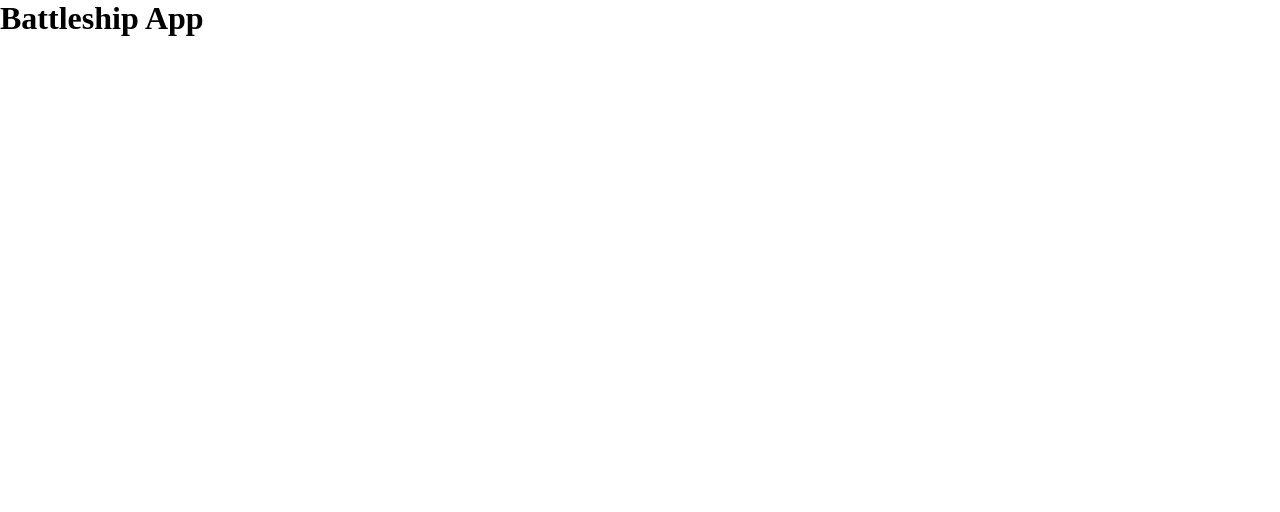
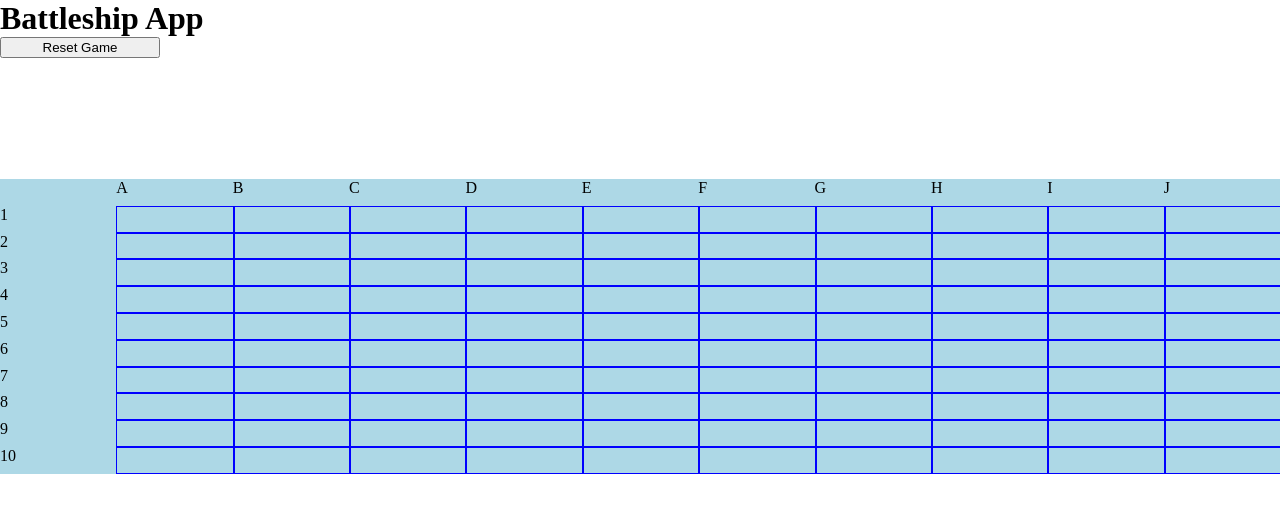
Before and after one commit to JStrang21/Battleship, a website: page index.html in a window 1280 px wide. Drawn offline with Linux system fonts and the light colour scheme.

Commit message:
top and bottom of board

```diff
--- a/index.html
+++ b/index.html
@@ -9,9 +9,27 @@
 </head>
 <body>
     <!--three elements are positioned in a grid-->
-    <h1>Battleship App</h1>
+    <div class="infoBar">
+        <h1>Battleship App</h1>
+        <button class="resetButton">Reset Game</button>
+        <!--<label for="hitInput" placeholder="A1">Choose hit</label>
+        <input type="text" id="hitInput">-->
+    </div>
 
     <div class="playerOneBoard">
+        <div></div>
+        <div class="boardTop">A</div>
+        <div class="boardTop">B</div>
+        <div class="boardTop">C</div>
+        <div class="boardTop">D</div>
+        <div class="boardTop">E</div>
+        <div class="boardTop">F</div>
+        <div class="boardTop">G</div>
+        <div class="boardTop">H</div>
+        <div class="boardTop">I</div>
+        <div class="boardTop">J</div>
+
+        <div classs="boardSide">1</div>
         <div class="p1square" value="00"></div>
         <div class="p1square" value="01"></div>
         <div class="p1square" value="02"></div>
@@ -23,6 +41,7 @@
         <div class="p1square" value="08"></div>
         <div class="p1square" value="09"></div>
 
+        <div classs="boardSide">2</div>
         <div class="p1square" value="10"></div>
         <div class="p1square" value="11"></div>
         <div class="p1square" value="12"></div>
@@ -34,6 +53,7 @@
         <div class="p1square" value="18"></div>
         <div class="p1square" value="19"></div>
 
+        <div classs="boardSide">3</div>
         <div class="p1square" value="20"></div>
         <div class="p1square" value="21"></div>
         <div class="p1square" value="22"></div>
@@ -45,6 +65,7 @@
         <div class="p1square" value="28"></div>
         <div class="p1square" value="29"></div>
 
+        <div classs="boardSide">4</div>
         <div class="p1square" value="30"></div>
         <div class="p1square" value="31"></div>
         <div class="p1square" value="32"></div>
@@ -56,6 +77,7 @@
         <div class="p1square" value="38"></div>
         <div class="p1square" value="39"></div>
 
+        <div classs="boardSide">5</div>
         <div class="p1square" value="40"></div>
         <div class="p1square" value="41"></div>
         <div class="p1square" value="42"></div>
@@ -67,6 +89,7 @@
         <div class="p1square" value="48"></div>
         <div class="p1square" value="49"></div>
 
+        <div classs="boardSide">6</div>
         <div class="p1square" value="50"></div>
         <div class="p1square" value="51"></div>
         <div class="p1square" value="52"></div>
@@ -78,6 +101,7 @@
         <div class="p1square" value="58"></div>
         <div class="p1square" value="59"></div>
 
+        <div classs="boardSide">7</div>
         <div class="p1square" value="60"></div>
         <div class="p1square" value="61"></div>
         <div class="p1square" value="62"></div>
@@ -89,6 +113,7 @@
         <div class="p1square" value="68"></div>
         <div class="p1square" value="69"></div>
 
+        <div classs="boardSide">8</div>
         <div class="p1square" value="70"></div>
         <div class="p1square" value="71"></div>
         <div class="p1square" value="72"></div>
@@ -100,6 +125,7 @@
         <div class="p1square" value="78"></div>
         <div class="p1square" value="79"></div>
 
+        <div classs="boardSide">9</div>
         <div class="p1square" value="80"></div>
         <div class="p1square" value="81"></div>
         <div class="p1square" value="82"></div>
@@ -111,6 +137,7 @@
         <div class="p1square" value="88"></div>
         <div class="p1square" value="89"></div>
 
+        <div classs="boardSide">10</div>
         <div class="p1square" value="90"></div>
         <div class="p1square" value="91"></div>
         <div class="p1square" value="92"></div>
--- a/styles.css
+++ b/styles.css
@@ -10,19 +10,26 @@ body {
     grid-template-rows: .5fr 1fr 1fr;
     gap: 2rem;
 }
+.resetButton {
+    width: 10rem;
+}
 
-h1 {
+.infoBar {
     grid-column: 1 / -1;
     grid-row: 1 / 2;
 }
 
 .playerOneBoard {
+    background-color: lightblue;
     grid-column: 1 / -1;
     grid-row: 2 / 3;
 
     display: grid;
-    grid-template-columns: repeat(10, 1fr);
-    grid-template-rows: repeat(10, 1fr);
+    grid-template-columns: repeat(11, 1fr);
+    grid-template-rows: repeat(11, 1fr);
+}
+.p1square {
+    border: 1px solid blue;
 }
 
 
```
